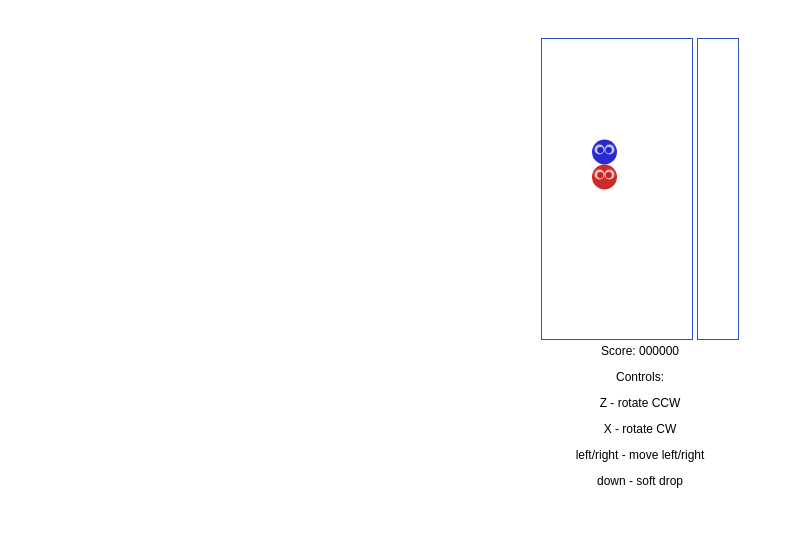
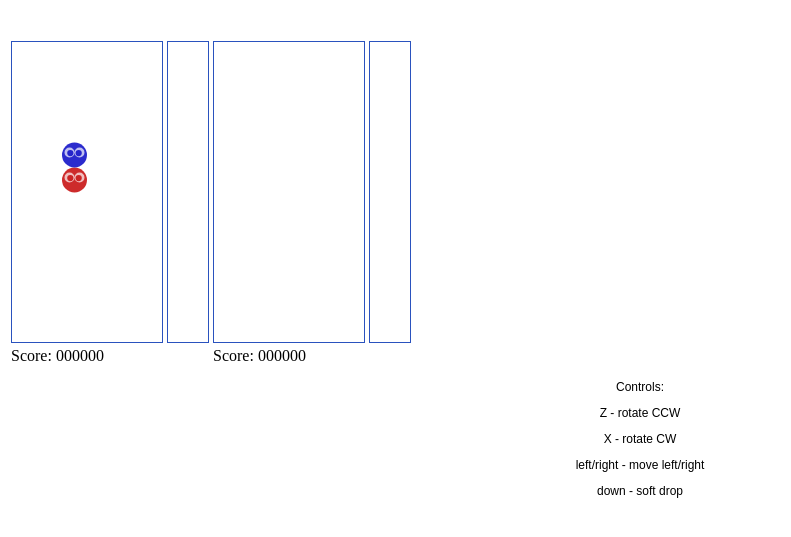
Before and after one commit to WillFlame14/jspuyo, a plain HTML site: page index.html in a window 1280 px wide. Shown: the part 39-576 px from the top of the page, without its empty margins (0-791 px from the left). Drawn offline with Linux system fonts and the light colour scheme.

Commit message:
Added a second canvas for 2P

```diff
--- a/index.html
+++ b/index.html
@@ -7,18 +7,38 @@
 <body>
     <main>
         <h1>jspuyo</h1>
-        <div id="gameArea">
-            <div id = "nuisanceQueueArea">
-                <canvas id="nuisanceQueue" width="150" height="25"></canvas>
-            </div>
-            <div id = "centralArea">
-                <canvas id="board" width="150" height="300" style="border:1px solid #2a52be;"></canvas>
-                <canvas id="queue" width="40" height="300" style="border:1px solid #2a52be;"></canvas>
-            </div>
-            <div id = "pointsArea">
-                <span id="pointsDisplay" class = "numDisplay">Score: 000000</span>
-            </div>
-        </div>
+        <table>
+            <tr>
+                <td>
+                    <div id="gameArea1">
+                        <div id = "nuisanceQueueArea1">
+                            <canvas id="nuisanceQueue1" width="150" height="25"></canvas>
+                        </div>
+                        <div id = "centralArea1">
+                            <canvas id="board1" width="150" height="300" style="border:1px solid #2a52be;"></canvas>
+                            <canvas id="queue1" width="40" height="300" style="border:1px solid #2a52be;"></canvas>
+                        </div>
+                        <div id = "pointsArea1">
+                            <span id="pointsDisplay1" class="numDisplay1">Score: 000000</span>
+                        </div>
+                    </div>
+                </td>
+                <td>
+                    <div id="gameArea2">
+                        <div id = "nuisanceQueueArea2">
+                            <canvas id="nuisanceQueue2" width="150" height="25"></canvas>
+                        </div>
+                        <div id = "centralArea2">
+                            <canvas id="board2" width="150" height="300" style="border:1px solid #2a52be;"></canvas>
+                            <canvas id="queue2" width="40" height="300" style="border:1px solid #2a52be;"></canvas>
+                        </div>
+                        <div id = "pointsArea2">
+                            <span id="pointsDisplay2" class="numDisplay2">Score: 000000</span>
+                        </div>
+                    </div>
+                </td>
+            </tr>
+        </table>
         <div id = "descArea">
             <p>Controls:</p>
             <p>Z - rotate CCW</p>
--- a/js/BoardDrawer.js
+++ b/js/BoardDrawer.js
@@ -122,9 +122,9 @@ class DrawerWithPuyo {
  * The drawer for the main area of the game.
  */
 window.BoardDrawer = class BoardDrawer extends DrawerWithPuyo {
-    constructor(settings) {
+    constructor(settings, boardNum) {
         super();
-        this.board = document.getElementById("board");
+        this.board = document.getElementById("board" + boardNum);
         this.ctx = this.board.getContext("2d");
         this.settings = settings;
         this.poppingPuyos = [];
--- a/js/Game.js
+++ b/js/Game.js
@@ -9,7 +9,7 @@ window.Game = class Game {
 		this.resolvingChains = [];		// Array containing arrays of chaining puyos [[puyos_in_chain_1], [puyos_in_chain_2], ...]
 		this.resolvingState = { chain: 0, puyoLocs: [], currentFrame: 0, totalFrames: 0 };
 
-		this.boardDrawer = new window.BoardDrawer(this.settings);
+		this.boardDrawer = new window.BoardDrawer(this.settings, 1);
 		this.inputManager = new window.InputManager(this.settings);
 		this.inputManager.on('move', this.move.bind(this));
 		this.inputManager.on('rotate', this.rotate.bind(this));
```
